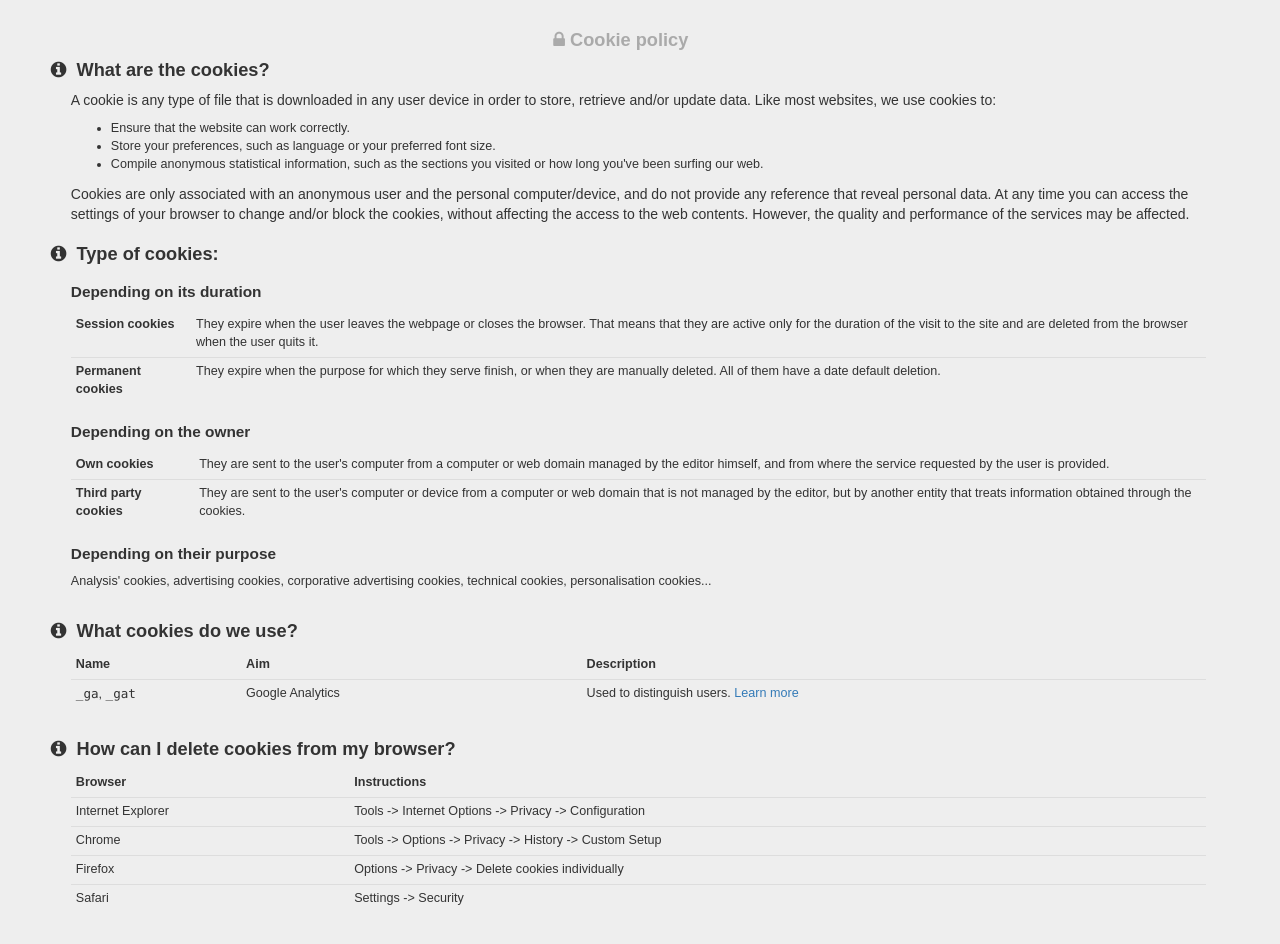
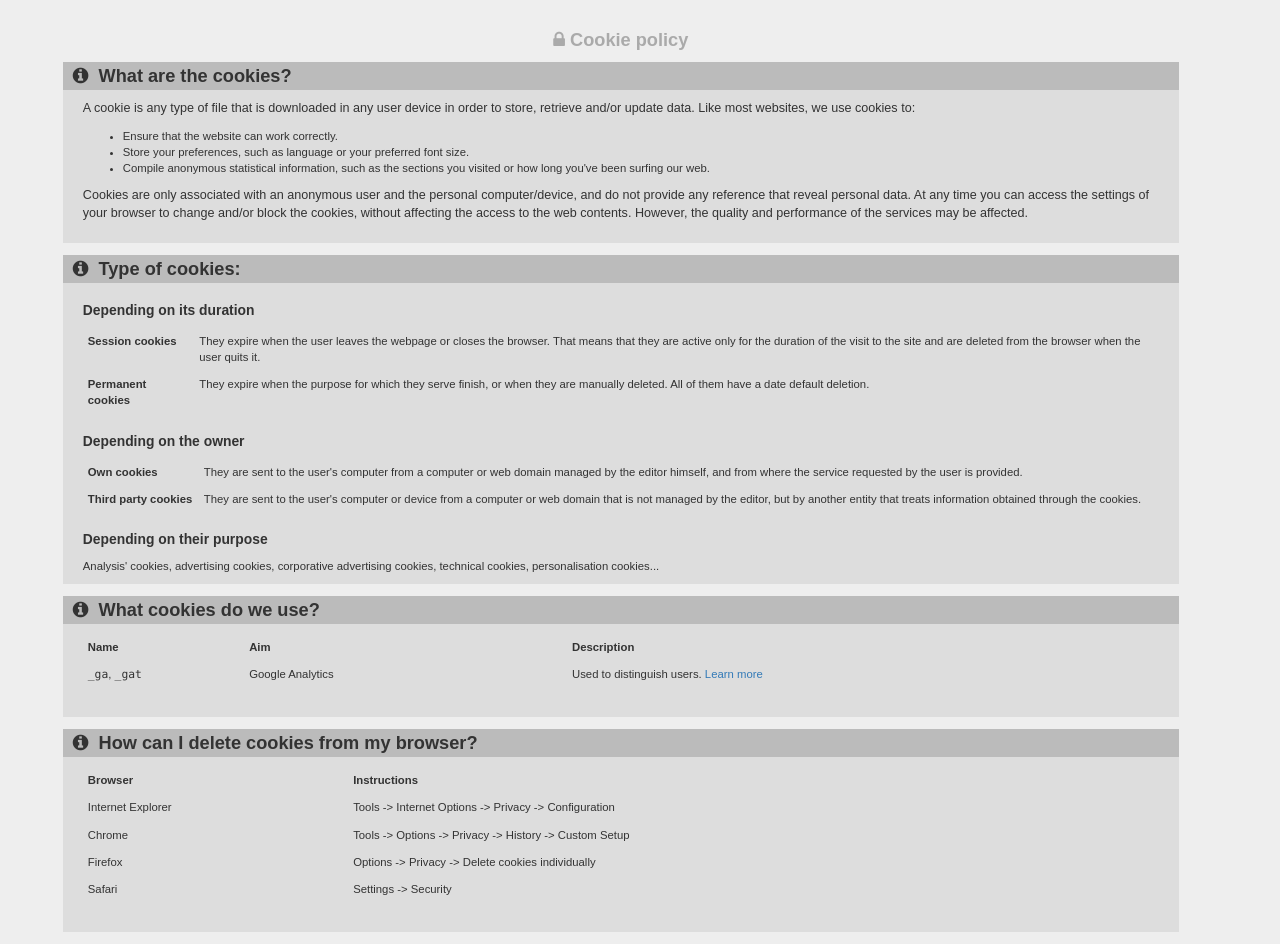
Before and after one commit to angelmunozs/officeplayer, a plain HTML site: page cookie-policy.html in a window 1280 px wide. Drawn offline with nearby package versions, Linux system fonts and the light colour scheme.

Commit message:
Cookie policy: Updated CSS

```diff
--- a/cookie-policy.html
+++ b/cookie-policy.html
@@ -14,12 +14,13 @@
 
 			<h4 id="cookie-policy-header"><i class="fa fa-lock"></i>&nbsp;Cookie policy</h4>
 
-			<h4>
+			<div class="info-block">
+				<h4 class="info-header">
 					<i class="fa fa-info-circle"></i>&nbsp;
 					<strong>What are the cookies?</strong>
 				</h4>
 
-			<div class="row">
+				<div class="info-info">
 					<p>
 						A cookie is any type of file that is downloaded in any user device in order to store, retrieve and/or update data. Like most websites, we use cookies to:
 					</p>
@@ -40,13 +41,14 @@
 						Cookies are only associated with an anonymous user and the personal computer/device, and do not provide any reference that reveal personal data. At any time you can access the settings of your browser to change and/or block the cookies, without affecting the access to the web contents. However, the quality and performance of the services may be affected.
 					</p>
 				</div>
-
-			<h4>
+			</div>
+			<div class="info-block">
+				<h4 class="info-header">
 					<i class="fa fa-info-circle"></i>&nbsp;
 					<strong>Type of cookies:</strong>
 				</h4>
 
-			<div class="row">
+				<div class="info-info">
 					<h5>Depending on its duration</h5>
 
 					<table class="table table-condensed">
@@ -76,16 +78,16 @@
 					<h5>Depending on their purpose</h5>
 
 					<div class="small-letter">Analysis' cookies, advertising cookies, corporative advertising cookies, technical cookies, personalisation cookies...</div>
-
-				<div class="separator-25px"></div>
 				</div>
 
-			<h4>
+			</div>
+			<div class="info-block">
+				<h4 class="info-header">
 					<i class="fa fa-info-circle"></i>&nbsp;
 					<strong>What cookies do we use?</strong>
 				</h4>
 
-			<div class="row">
+				<div class="info-info">
 					<table class="table table-condensed">
 						<tr>
 							<th style="border-top: none;" width="15%">Name</th>
@@ -100,12 +102,14 @@
 					</table>
 				</div>
 
-			<h4>
+			</div>
+			<div class="info-block">
+				<h4 class="info-header">
 					<i class="fa fa-info-circle"></i>&nbsp;
 					<strong>How can I delete cookies from my browser?</strong>
 				</h4>
 
-			<div class="row">
+				<div class="info-info">
 					<table class="table table-condensed">
 						<tr>
 							<th class="no-border">Browser</th>
@@ -130,5 +134,6 @@
 					</table>
 				</div>
 			</div>
+		</div>
 	</body>
 </html>
--- a/css/extra.css
+++ b/css/extra.css
@@ -72,3 +72,16 @@ h4 {
 	font-weight: bold;
 	color: #aaa;
 }
+.info-block {
+	background: #ddd;
+	margin: 12px;
+}
+.info-header {
+	background: #bbb;
+	margin: 0;
+	padding: 4px 10px 4px 10px;
+}
+.info-info {
+	font-size: 0.9em;
+	padding : 10px 20px 10px 20px;
+}
```
Lines whose indentation alone changed are shown as unchanged.
